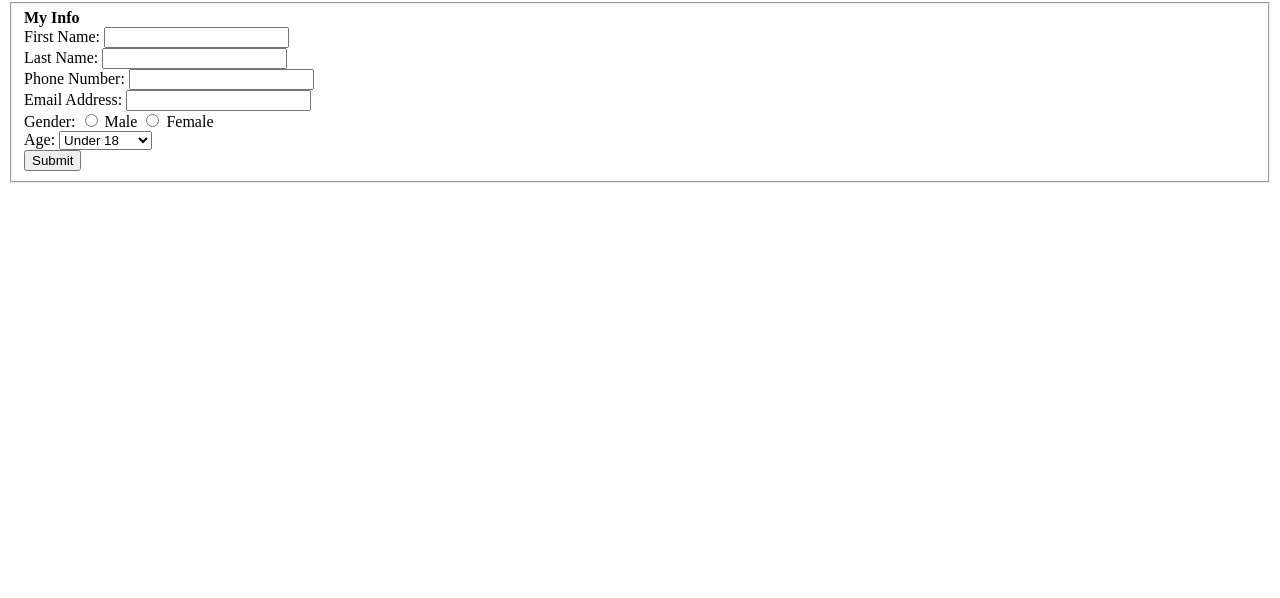
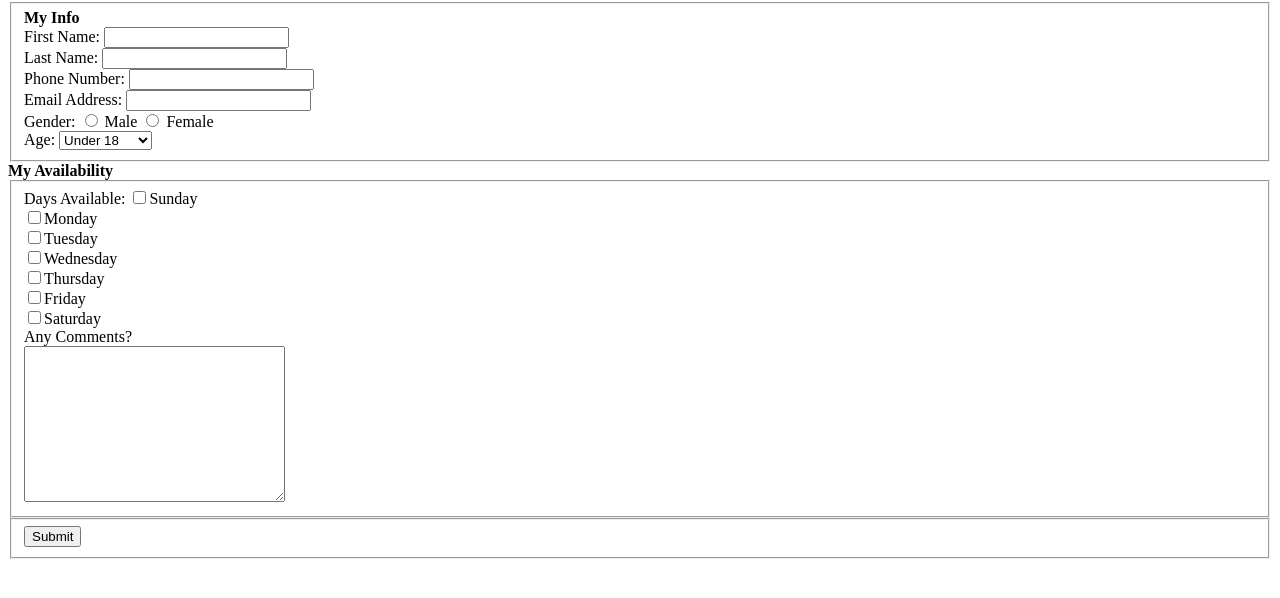
Before and after one commit to camilo-cortes/Lab-4, a plain HTML site: page index.html in a window 1280 px wide. Shown: the part 78-676 px from the top of the page. Drawn offline with Linux system fonts and the light colour scheme.

Commit message:
added proper tags

```diff
--- a/index.html
+++ b/index.html
@@ -23,8 +23,25 @@
 				<option value="45 - 54">45 - 54</option>
 				<option value="55 - 64">55 - 64</option>
 				<option value="65 and over">65 and over</option>
-			</select><br>
-			<input type="submit" name="Submit">
+			</select>
 		</fieldset>
+
+		<strong>My Availability</strong>
+
+		<fieldset>
+			Days Available:
+			<input type="checkbox" name="available_field[]" value="Sunday">Sunday<br>
+			<input type="checkbox" name="available_field[]" value="Monday">Monday<br>
+			<input type="checkbox" name="available_field[]" value="Tuesday">Tuesday<br>
+			<input type="checkbox" name="available_field[]" value="Wednesday">Wednesday<br>
+			<input type="checkbox" name="available_field[]" value="Thursday">Thursday<br>
+			<input type="checkbox" name="available_field[]" value="Friday">Friday<br>
+			<input type="checkbox" name="available_field[]" value="Saturday">Saturday<br>
+			Any Comments?<br>
+			<textarea name="comments_field" rows="10" cols="30"></textarea>
+		</fieldset>
+
+		<fieldset><input type="submit" name="Submit"></fieldset>
 	</form>
 </body>
+</html>
```
